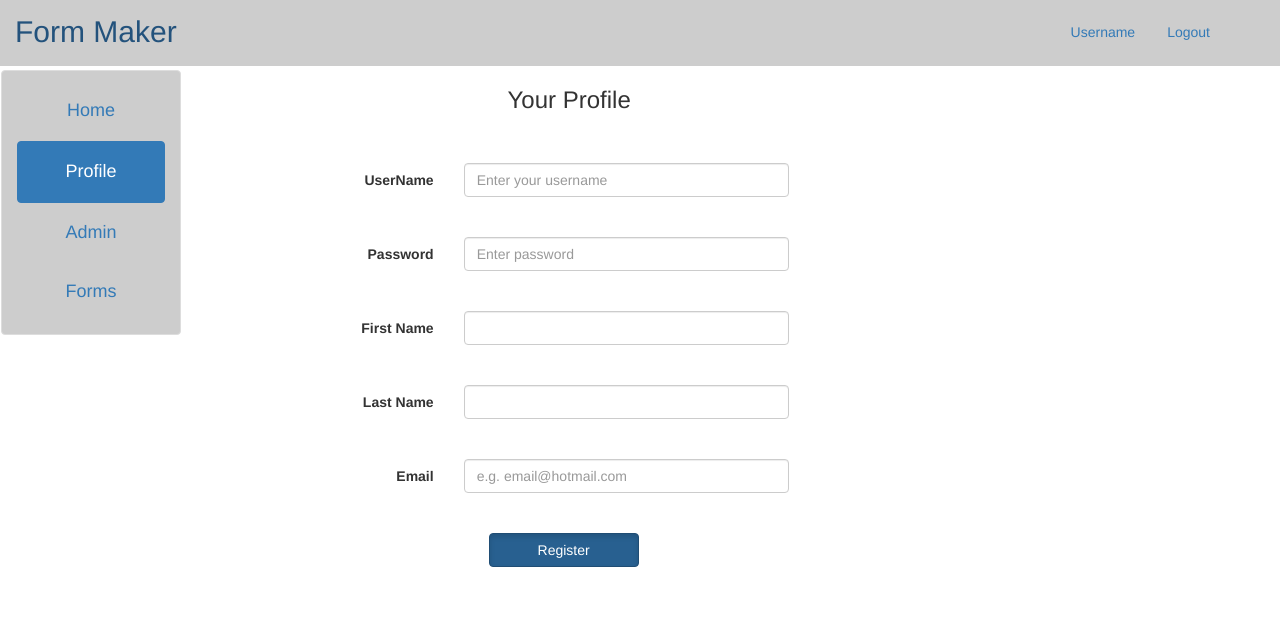
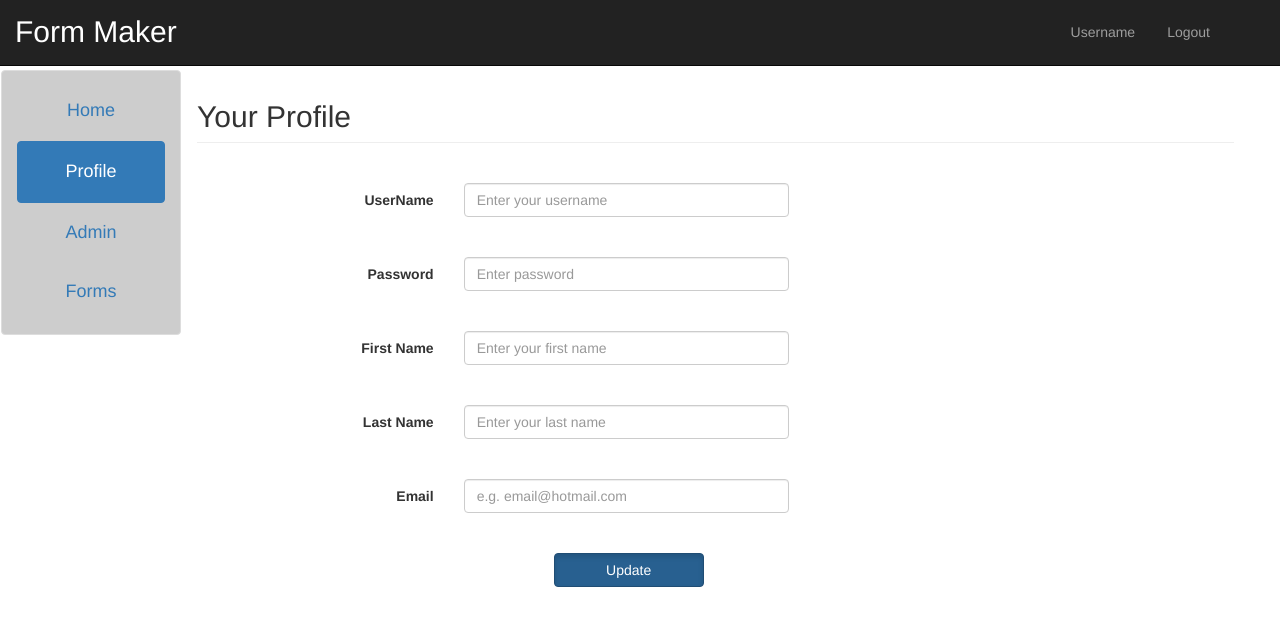
Before and after one commit to pre284mish/cs5610fall2015, a website: page public/assignment/profile.html in a window 1280 px wide. Drawn offline with nearby package versions, Linux system fonts and the light colour scheme; files that its build step writes are made by us from their sources.

Commit message:
Commit for alignment

```diff
--- a/public/assignment/admin.html
+++ b/public/assignment/admin.html
@@ -2,21 +2,29 @@
 <html lang="en">
 <head>
     <title>Admin</title>
+    <!-- Bootstrap core CSS -->
     <link href="css/bootstrap.css" rel="stylesheet">
+
+    <!--styles using bootstrap css -->
     <link rel="stylesheet" href="https://maxcdn.bootstrapcdn.com/bootstrap/3.3.5/css/bootstrap.min.css">
-    <script src="http://maxcdn.bootstrapcdn.com/bootstrap/3.3.5/js/bootstrap.min.js"></script>
-    <script src="https://ajax.googleapis.com/ajax/libs/jquery/1.11.3/jquery.min.js"></script>
+
+    <!-- HTML5 shim and Respond.js for IE8 support of HTML5 elements and media queries -->
+    <!--[if lt IE 9]>
+    <!--<script src="https://oss.maxcdn.com/html5shiv/3.7.2/html5shiv.min.js"></script>-->
+    <!--<script src="https://oss.maxcdn.com/respond/1.4.2/respond.min.js"></script>-->
+    <!--<script src="http://maxcdn.bootstrapcdn.com/bootstrap/3.3.5/js/bootstrap.min.js"></script>-->
+    <!--<script src="https://ajax.googleapis.com/ajax/libs/jquery/1.11.3/jquery.min.js"></script>-->
+    <!--<![endif]&ndash;&gt;-->
+
+    <!-- Custom styles for this template -->
     <link rel="stylesheet" href="../css/style.css">
-
-    <!-- <script type="text/javascript" src="../dist/js/bootstrapValidator.js"></script>
-     <link rel="stylesheet" href="../dist/css/bootstrapValidator.css"/>
-     -->
 
 </head>
 
 <body>
 
-<nav class="navbar navbar-custom navbar-fixed-top">
+<!-- the top navigation bar-->
+<nav class="navbar navbar-inverse navbar-fixed-top">
     <div class="container-fluid">
 
         <div class="navbar-header">
@@ -45,6 +53,7 @@
             </div>
         </div>
 
+        <!-- the side navigation bar-->
         <div class="col-sm-2 sidebar sidebar-style-padding">
             <ul class="nav nav-sidebar navbar-custom list-group-item text-center">
                 <li><a href="home.html"><h4>Home</h4></a></li>
@@ -59,7 +68,7 @@
         <div class="col-sm-10 main">
             <div class="container">
 
-                <h2>Admin</h2>
+                <h2 class="page-header">Admin</h2>
                 <h3>Users</h3>
                 <table class="table table-bordered table-striped">
                     <thead>
--- a/public/assignment/profile.html
+++ b/public/assignment/profile.html
@@ -2,21 +2,29 @@
 <html lang="en">
 <head>
     <title>Profile</title>
+    <!-- Bootstrap core CSS -->
     <link href="css/bootstrap.css" rel="stylesheet">
+
+    <!--styles using bootstrap css -->
     <link rel="stylesheet" href="https://maxcdn.bootstrapcdn.com/bootstrap/3.3.5/css/bootstrap.min.css">
-    <script src="http://maxcdn.bootstrapcdn.com/bootstrap/3.3.5/js/bootstrap.min.js"></script>
-    <script src="https://ajax.googleapis.com/ajax/libs/jquery/1.11.3/jquery.min.js"></script>
+
+    <!-- HTML5 shim and Respond.js for IE8 support of HTML5 elements and media queries -->
+    <!--[if lt IE 9]>
+    <!--<script src="https://oss.maxcdn.com/html5shiv/3.7.2/html5shiv.min.js"></script>-->
+    <!--<script src="https://oss.maxcdn.com/respond/1.4.2/respond.min.js"></script>-->
+    <!--<script src="http://maxcdn.bootstrapcdn.com/bootstrap/3.3.5/js/bootstrap.min.js"></script>-->
+    <!--<script src="https://ajax.googleapis.com/ajax/libs/jquery/1.11.3/jquery.min.js"></script>-->
+    <!--<![endif]&ndash;&gt;-->
+
+    <!-- Custom styles for this template -->
     <link rel="stylesheet" href="../css/style.css">
-
-    <!-- <script type="text/javascript" src="../dist/js/bootstrapValidator.js"></script>
-     <link rel="stylesheet" href="../dist/css/bootstrapValidator.css"/>
-     -->
 
 </head>
 
 <body>
 
-<nav class="navbar navbar-custom navbar-fixed-top">
+<!-- the top navigation bar-->
+<nav class="navbar navbar-inverse navbar-fixed-top">
     <div class="container-fluid">
 
         <div class="navbar-header">
@@ -45,6 +53,7 @@
             </div>
         </div>
 
+        <!-- the side navigation bar-->
         <div class="col-sm-2 sidebar sidebar-style-padding">
             <ul class="nav nav-sidebar navbar-custom list-group-item text-center">
                 <li><a href="home.html"><h4>Home</h4></a></li>
@@ -61,12 +70,7 @@
 
             <form class="form-horizontal" role="form">
 
-                <div class="form-group top-buffer">
-                    <label class="control-label  labelsignup-left "><h3>Your Profile</h3></label>
-                    <div class="col-sm-4">
-
-                    </div>
-                </div>
+                <h2 class="page-header">Your Profile</h2>
 
                 <div class="form-group top-margin">
                     <label class="control-label col-sm-3">UserName</label>
@@ -85,14 +89,14 @@
                 <div class="form-group top-margin">
                     <label class="control-label col-sm-3" for="pwd">First Name</label>
                     <div class="col-sm-4">
-                        <input type="text" class="form-control" id="">
+                        <input type="text" class="form-control" id="" placeholder="Enter your first name">
                     </div>
                 </div>
 
                 <div class="form-group top-margin">
                     <label class="control-label col-sm-3" for="pwd">Last Name</label>
                     <div class="col-sm-4">
-                        <input type="text" class="form-control" id="">
+                        <input type="text" class="form-control" id="" placeholder="Enter your last name">
                     </div>
                 </div>
 
@@ -107,7 +111,7 @@
 
                 <div class="form-group top-margin ">
                     <div class="col-sm-offset-3  col-sm-3">
-                        <button type="submit" class="btn btn-primary btnregister-width btnregister-left active">Register</button>
+                        <a href="profile.html" class="btn btn-primary btnregister-width btnregister-left active" role="button">Update</a>
                     </div>
                 </div>
             </form>
--- a/public/css/style.css
+++ b/public/css/style.css
@@ -34,12 +34,8 @@
             width: 150px;
           }
 
-          .labelsignup-left {
-            margin-left:-30px;
-          }
-
           .btnregister-left {
-            margin-left:25px;
+            margin-left:90px;
           }
 
          .list-group-item {
```
Also changed, not shown: public/assignment/form-fields.html (+16 -9 lines), public/assignment/forms.html (+18 -14 lines), public/assignment/home.html (+20 -4 lines), public/assignment/login.html (+18 -11 lines), public/assignment/register.html (+19 -9 lines).
